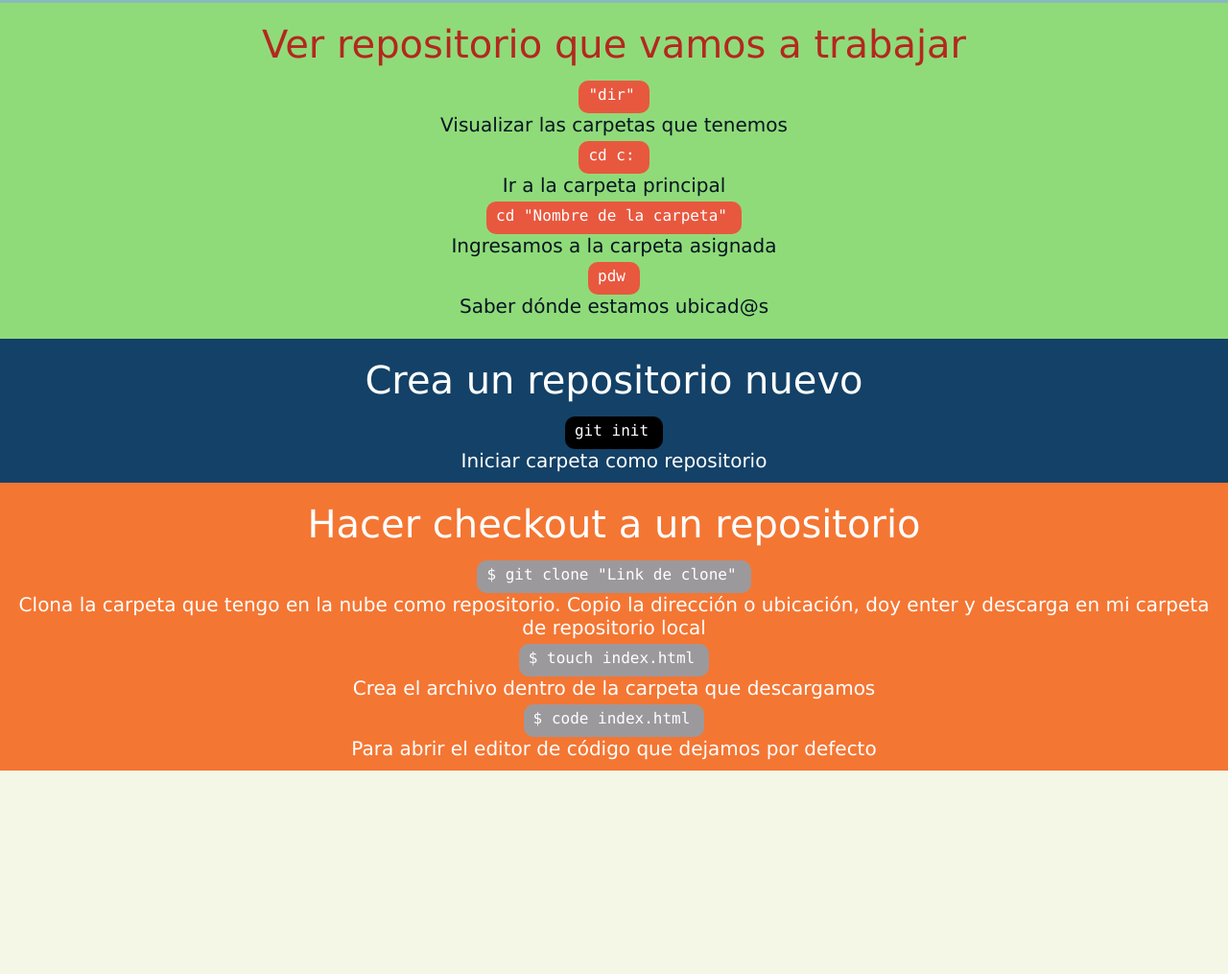
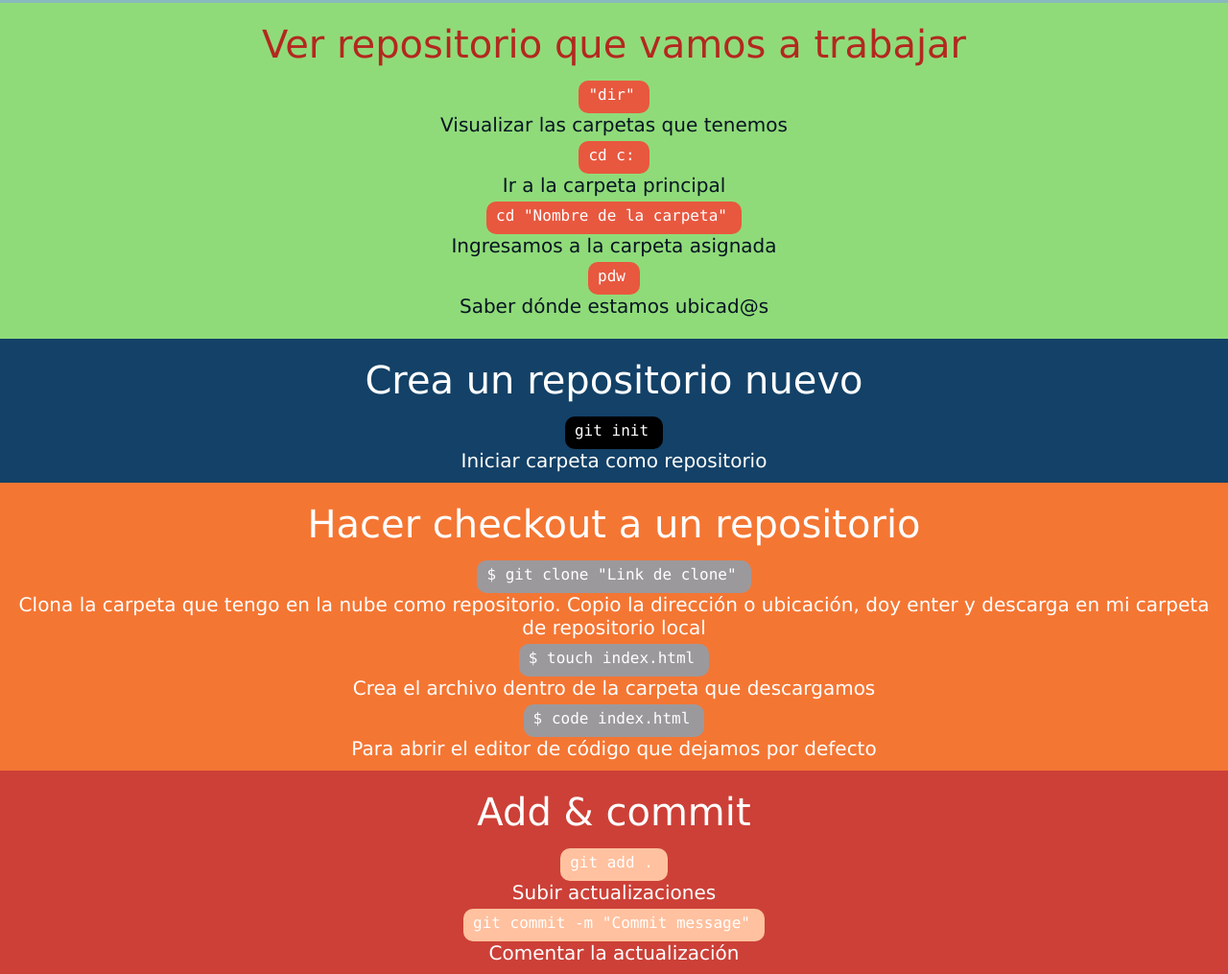
Before and after one commit to StefaniaMartinezT/Guia-Sena-Git, a plain HTML site: page index.html in a window 1280 px wide. Shown: the part 498-1513 px from the top of the page at 96% size. Before the commit the page ends 1301 px from the top, so only its background shows below. Drawn offline with Linux system fonts and the light colour scheme.

Commit message:
Actualización

```diff
--- a/index.html
+++ b/index.html
@@ -69,15 +69,18 @@
             <p class="parrafo11">Crea el archivo dentro de la carpeta que descargamos</p>
             <code class="code8"> $ code index.html</code>
             <p class="parrafo12">Para abrir el editor de código que dejamos por defecto</p>
+        </div>
+
+        <div class="section5">
+            <h2 class="titulo6">Add & commit</h2>
+            <code class="code9">git add .</code>
+            <p class="parrafo13">Subir actualizaciones</p>
+            <code class="code10">git commit -m "Commit message"</code>
+            <p class="parrafo14">Comentar la actualización</p>
+        </div>
 
 
 
-        </div>
-
-
     </div>
-
-
-
 </body>
 </html>
--- a/style.css
+++ b/style.css
@@ -177,3 +177,34 @@ code{
     background-color: #F47633;
     color: white;
 }
+
+.section5{
+    background-color: #cc4037;
+    height: 200px;
+}
+
+.titulo6{
+    background-color: #cc4037;
+    padding: 20px;
+    color: white;
+    font-size: 40px;
+    font-weight: normal;
+}
+.code9{
+    background-color: #ffc19f;
+    color: white;
+}
+
+.parrafo13{
+    background-color: #cc4037;
+    color: white;
+}
+.code10{
+background-color: #ffc19f;
+
+}
+
+.parrafo14{
+    background-color: #cc4037;
+    color: white;
+}
```
